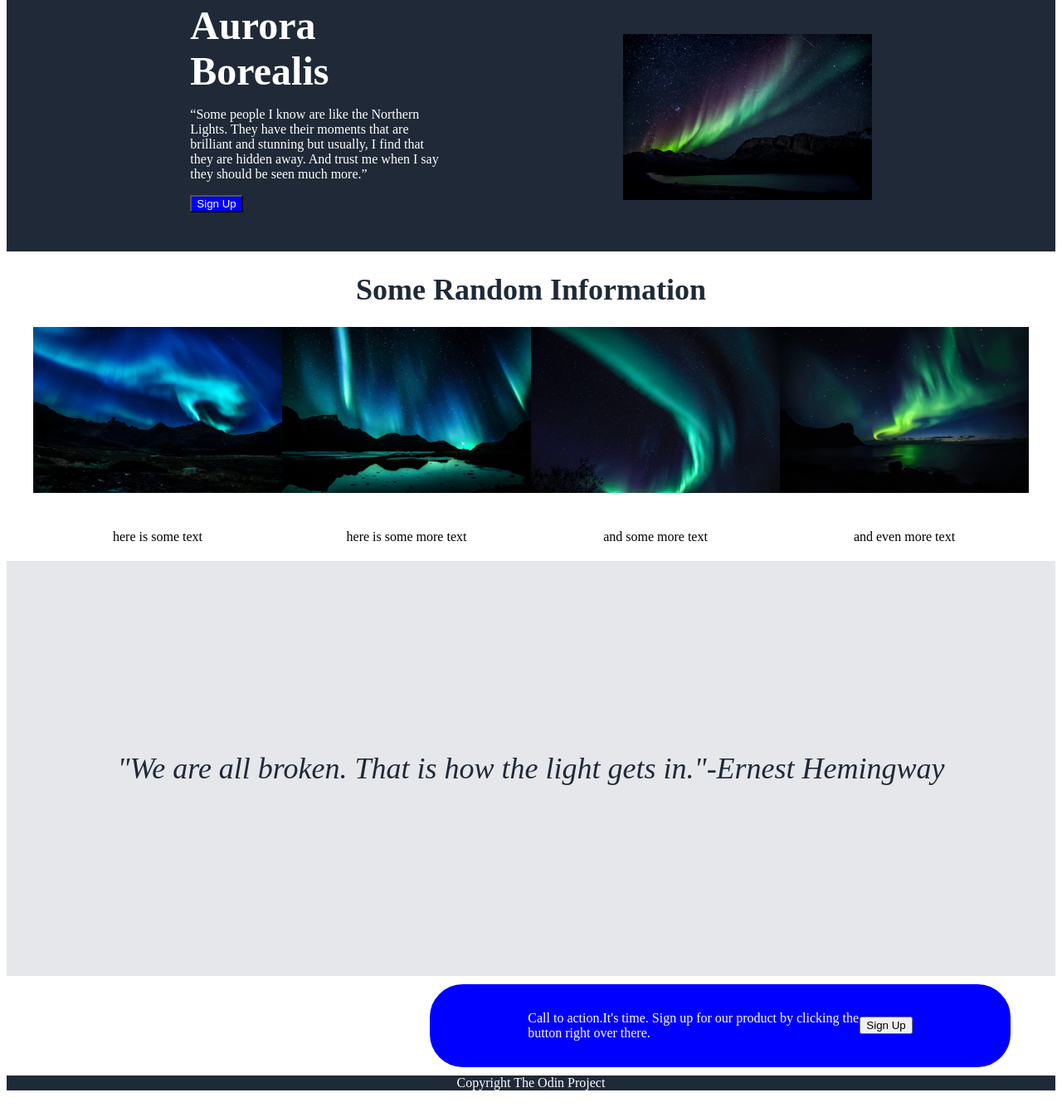
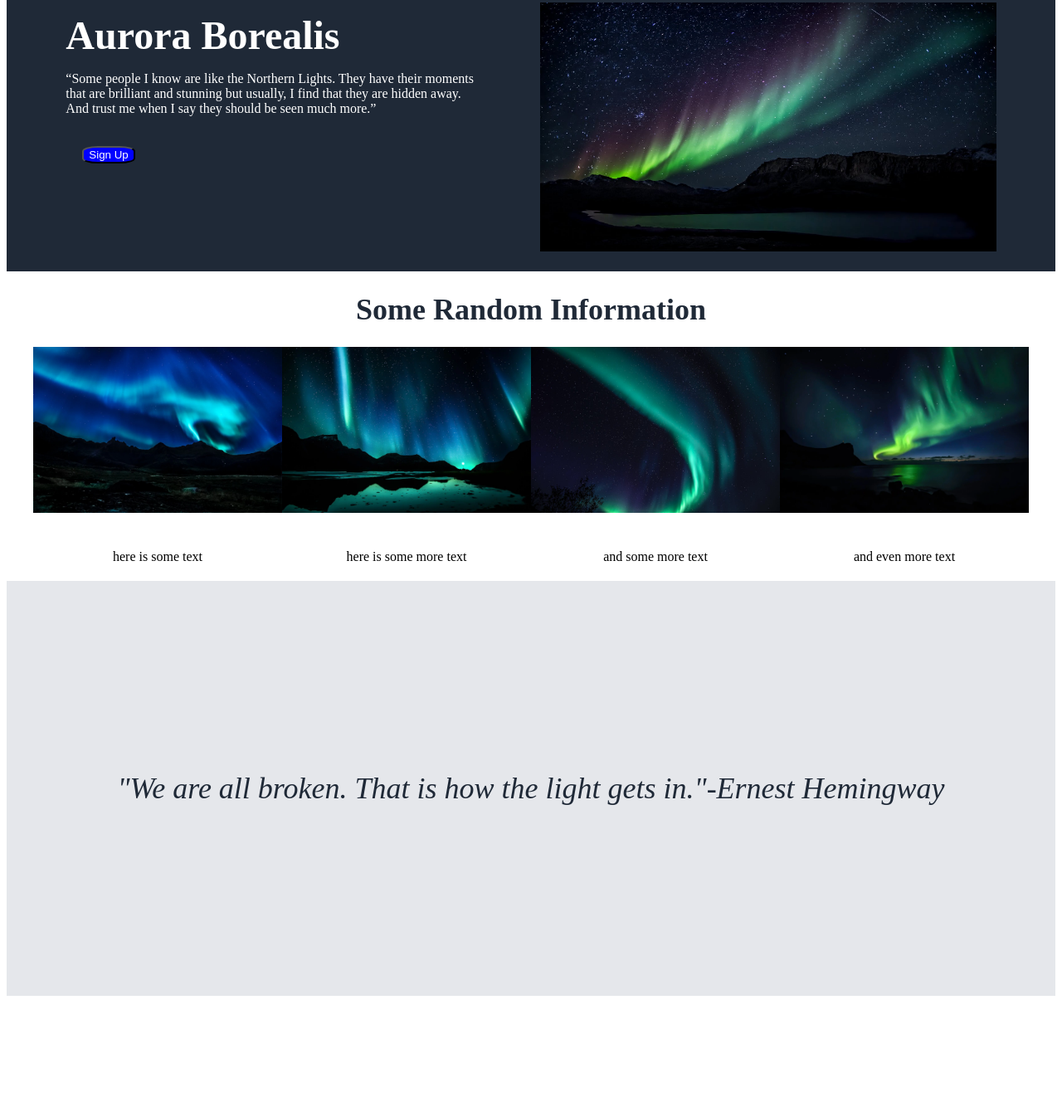
Before and after one commit to hidden-sea/Landing-Page, a plain HTML site: page index.html in a window 1280 px wide. Shown: the part 114-1460 px from the top of the page at 83% size. Before the commit the page ends 1436 px from the top, so only its background shows below. Drawn offline with Linux system fonts and the light colour scheme.

Commit message:
Resize photo in first panel. Update 4th panel so the white square is bigger than the blue square.

```diff
--- a/index.html
+++ b/index.html
@@ -50,8 +50,9 @@
     </div>
     <div class="container4">
         <div class="box5">Call to action.It's time.
-        Sign up for our product by clicking the button right over there.</div>
+        Sign up for our product by clicking the button right over there.
         <button>Sign Up</button>
+        </div>
     </div>
     <div class="footer">Copyright The Odin Project</div>
 
--- a/styles.css
+++ b/styles.css
@@ -2,7 +2,11 @@
 ::after
 box-sizing{border-box}
 
+.container img {
+    width:550px;
+    height:300px;
 
+}
 img{
     width: 300px;
     height: 200px;
@@ -62,7 +66,7 @@ a{
 }
 .leftside{
     height:300px;
-    width:300px;
+    width:500px;
 }
 
 .container2{
@@ -93,13 +97,12 @@ a{
 }
 
 .container4{
-    border-radius:50px;
-    background-color: blue;
+
     color:white;
     display: flex;
     justify-content: center;
     align-items: center;
-    height: 100px;
+    height: 500px;
     width: 700px;
     margin-left:500px;
     border: white solid 10px;
@@ -109,11 +112,13 @@ a{
 
 .footer{
     display: flex;
-    align-items:flex-end;
+    align-items:center;
     justify-content: center;
     background:#1F2937;
     color:white;
     margin-bottom: 0px;
+    padding-bottom:20px;
+    padding-top:20px;
 
 }
 
@@ -130,13 +135,17 @@ a{
 }
 
 .box5{
+    border-radius:25px;
+    background-color: royalblue;
     height:100px;
-    width:400px;
+    width: 900px;
     display:flex;
     align-items: center;
     justify-content: flex-start;
 }
 
-.button{
-    background:royalblue;
+button{
+    background:white;
+    border-radius:30%;
+    margin:20px;
 }
```
